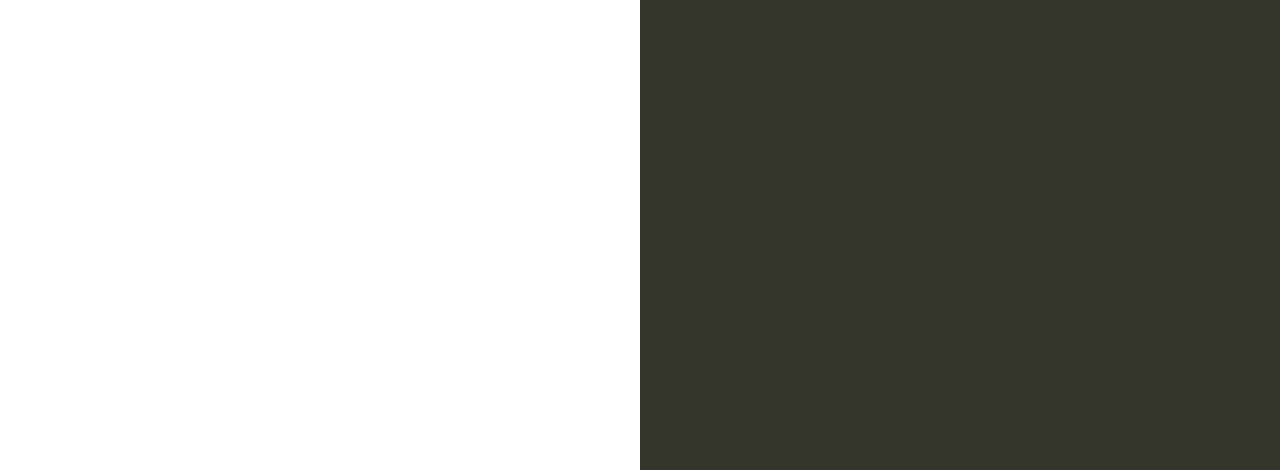
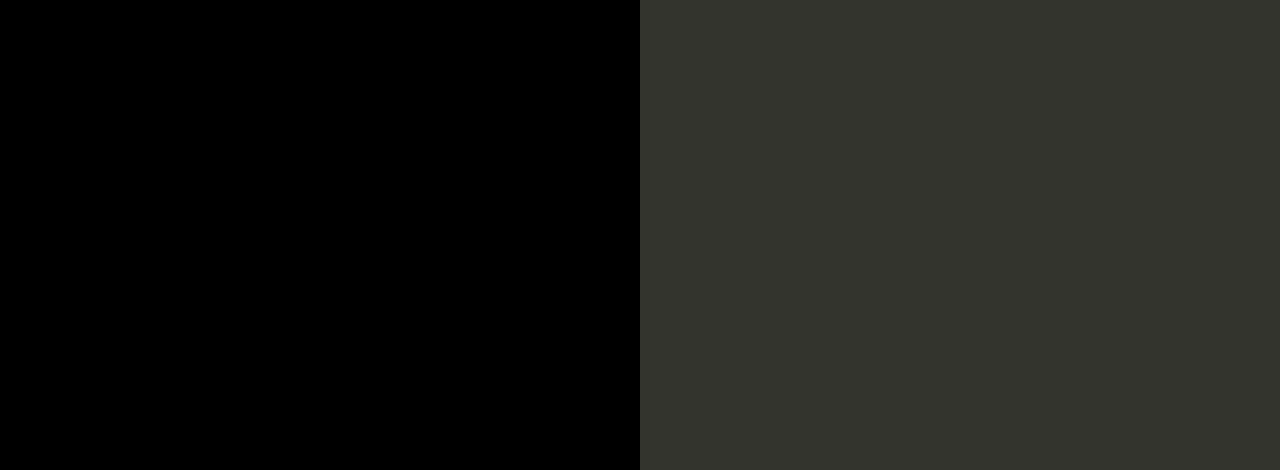
Before and after one commit to hey-makee/my-nodejs-app, a website: page index.html in a window 1280 px wide. Shown: the part 330-800 px from the top of the page. Drawn offline with Linux system fonts and the light colour scheme.

Commit message:
Change background color from peach to black

```diff
--- a/index.html
+++ b/index.html
@@ -41,7 +41,7 @@
 
       text-align: right;
       padding-top: 11em;
-      background-color: peach;
+      background-color: black;
 
     }
 
```
